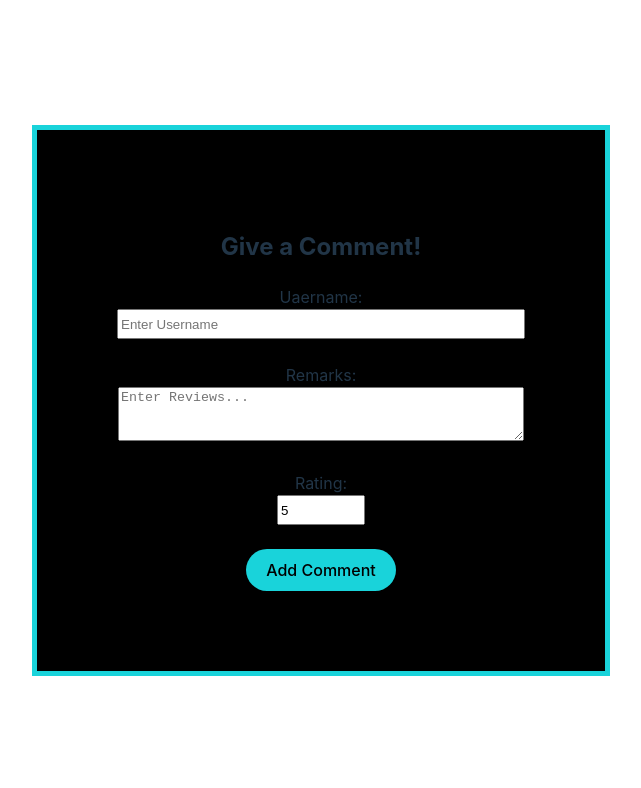
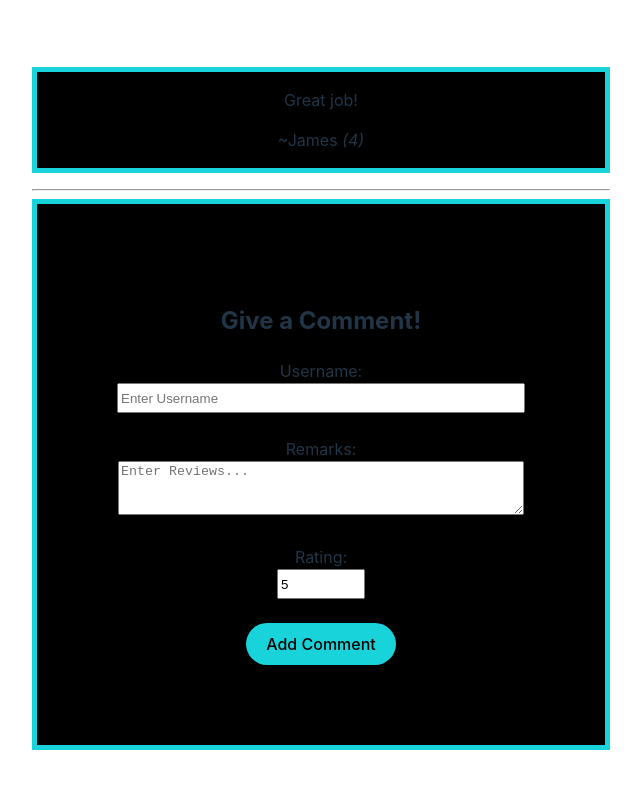
Before and after one commit to JajoriaYogesh04/ReactJS, a React (Vite) app in the folder chapter6/react-forms/: page / in a window 1280 px wide. Shown: the top 788 px of the page, without its empty margins (319-960 px from the left). Built offline with nearby package versions, Linux system fonts and the light colour scheme.

Commit message:
Show Comments for the Form

```diff
--- a/chapter6/react-forms/src/App.jsx
+++ b/chapter6/react-forms/src/App.jsx
@@ -2,11 +2,13 @@
 import './App.css'
 import Form from './Form'
 import CommentsForm from './CommentsForm'
+import Comment from './Comment'
 
 function App() {
   return(
     // <Form></Form>
-    <CommentsForm></CommentsForm>
+    // <CommentsForm></CommentsForm>
+    <Comment></Comment>
   )
 }
 
--- /dev/null
+++ b/chapter6/react-forms/src/Comment.jsx
@@ -0,0 +1,27 @@
+import { useState } from "react"
+import CommentsForm from "./CommentsForm"
+
+export default function Comment(){
+    let [comments, setComments]= useState([{
+        username: "James",
+        remarks: "Great job!",
+        rating: 4,
+    }])
+
+    let addComment= (comment)=>{
+        setComments((currComments)=>[...currComments, comment])
+    }
+
+    return(
+        <div>
+            {comments.map((comment, idx)=>(
+                <div key={idx} style={{border:"5px solid #19D3DA", backgroundColor:"black", margin:"1rem 0rem 1rem 0rem"}}>
+                    <p>{comment.remarks}</p>
+                    <p>~{comment.username}&nbsp;<i>({comment.rating})</i></p>
+                </div>
+            ))}
+            <hr />
+            <CommentsForm addNewComment={addComment}></CommentsForm>
+        </div>
+    )
+}
--- a/chapter6/react-forms/src/CommentsForm.jsx
+++ b/chapter6/react-forms/src/CommentsForm.jsx
@@ -1,6 +1,6 @@
 import { useState } from "react"
 
-export default function CommentsForm(){
+export default function CommentsForm({addNewComment}){
     let [formData, setFormData]= useState({
         username: "",
         remarks: "",
@@ -16,6 +16,7 @@ export default function CommentsForm(){
     let handleFormSubmit=(event)=>{
         event.preventDefault();
         console.log(formData);
+        addNewComment(formData);
         setFormData({
             username: "",
             remarks: "",
@@ -27,7 +28,7 @@ export default function CommentsForm(){
         <div style={{backgroundColor:"black", padding:"5rem", border:"5px solid #19D3DA"}}>
             <h2>Give a Comment!</h2>
             <form onSubmit={handleFormSubmit}>
-                <label htmlFor="username">Uaername: </label><br />
+                <label htmlFor="username">Username: </label><br />
                 <input type="text" onChange={handleInputChange} name="username" value={formData.username} id="username" placeholder="Enter Username" style={{height:"1.5rem", width:"25rem"}}/><br /><br />
                 <label htmlFor="remarks">Remarks: </label><br />
                 <textarea onChange={handleInputChange} name="remarks" value={formData.remarks} id="remarks" placeholder="Enter Reviews..." style={{height:"3rem", width:"25rem"}}></textarea><br /><br />
```
